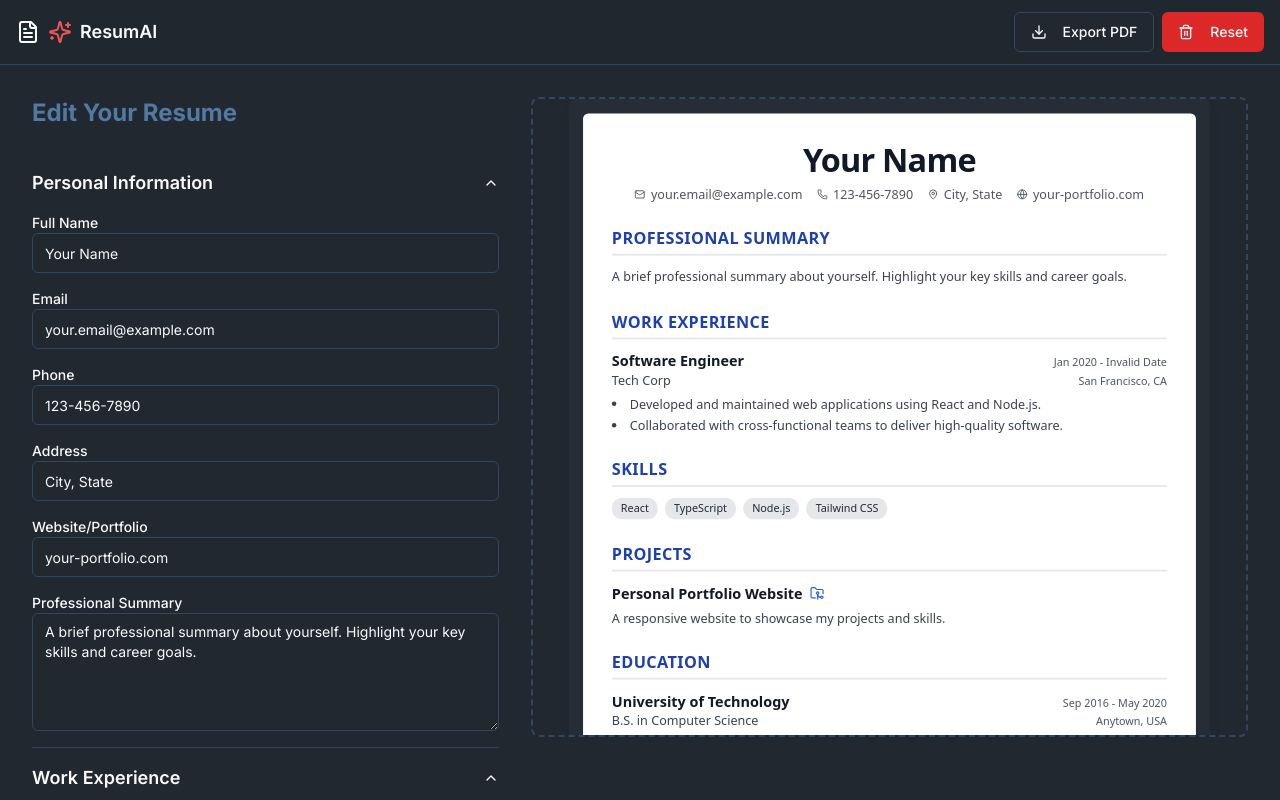
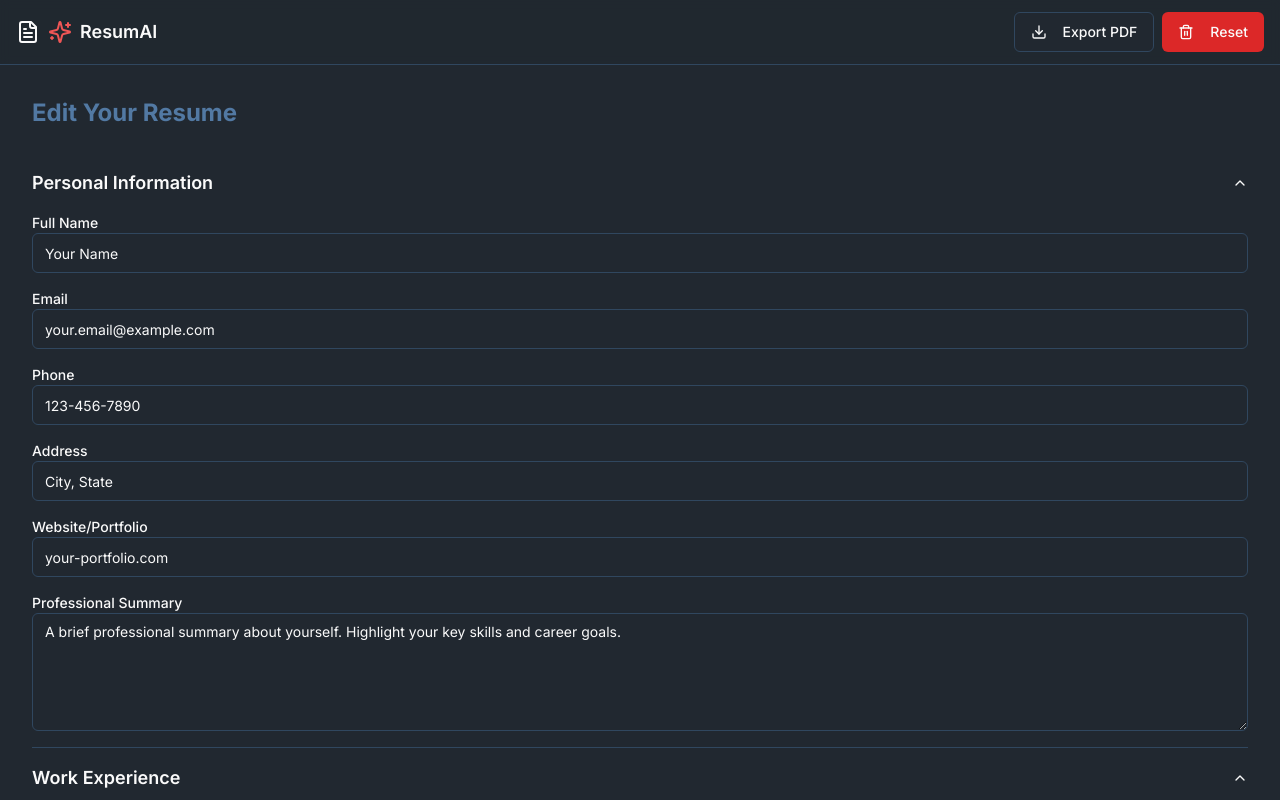
Before and after one commit to velumuthu/resumebuilder, a Next.js app: page / in a window 1280 px wide. Shown: the top 800 px of the page. Built offline with nearby package versions, Linux system fonts and the light colour scheme; what @genkit-ai/googleai, genkit would draw is missing.

Commit message:
make review below of the content

```diff
--- a/src/components/resume-builder.tsx
+++ b/src/components/resume-builder.tsx
@@ -162,11 +162,12 @@ export default function ResumeBuilder() {
       </header>
 
       <main className="flex-1 container mx-auto p-4 md:p-8">
-        <div className="grid grid-cols-1 md:grid-cols-2 lg:grid-cols-5 gap-8">
-          <div className="lg:col-span-2">
+        <div className="grid grid-cols-1 gap-8">
+          <div>
             <ResumeForm resumeData={data} setResumeData={setData} />
           </div>
-          <div className="lg:col-span-3">
+          <div>
+            <h2 className="text-2xl font-bold text-primary mb-6">Resume Preview</h2>
             <ResumePreview ref={previewRef} resumeData={data} />
           </div>
         </div>
--- a/src/components/resume-preview.tsx
+++ b/src/components/resume-preview.tsx
@@ -11,8 +11,8 @@ interface ResumePreviewProps {
 
 const ResumePreview = forwardRef<HTMLDivElement, ResumePreviewProps>(({ resumeData }, ref) => {
   return (
-    <ScrollArea className="h-[calc(100vh-10rem)] rounded-lg border-2 border-dashed border-muted">
-       <div id="resume-preview" ref={ref} className="p-2 md:p-4 bg-card shadow-lg rounded-lg transform origin-top md:scale-[0.9]">
+    <ScrollArea className="h-full rounded-lg border-2 border-dashed border-muted">
+       <div id="resume-preview" ref={ref} className="p-2 md:p-4 bg-card shadow-lg rounded-lg transform origin-top">
          <ProfessionalTemplate resumeData={resumeData} />
        </div>
     </ScrollArea>
```
